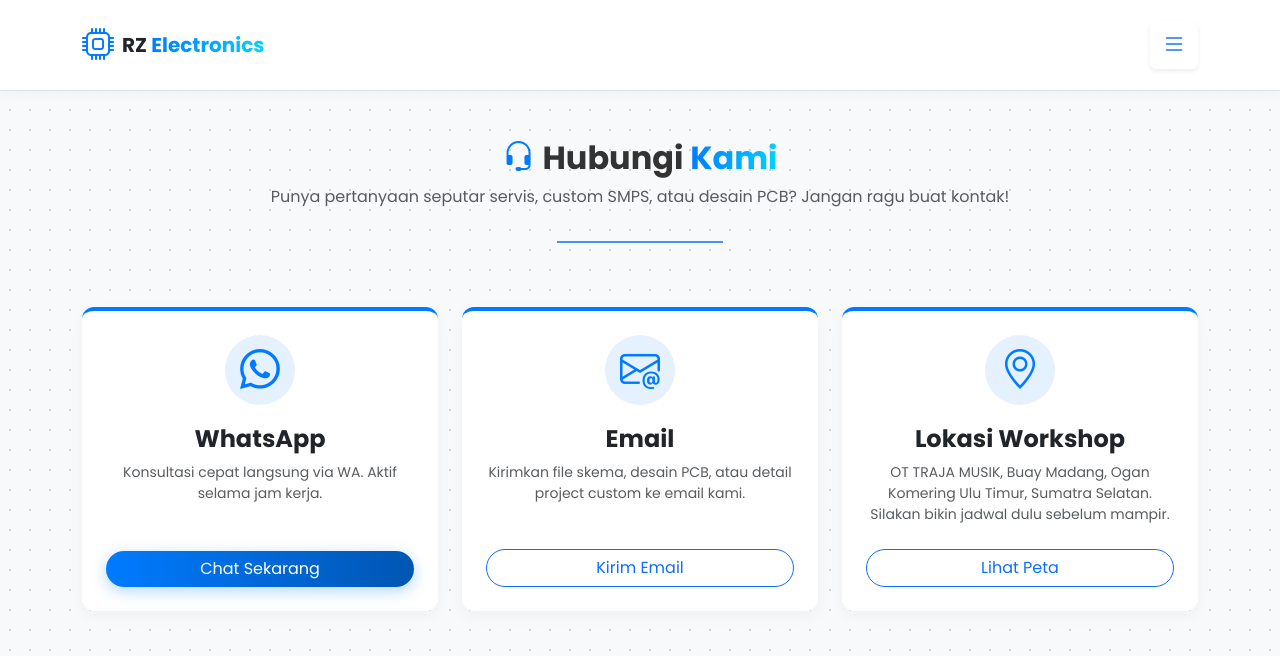
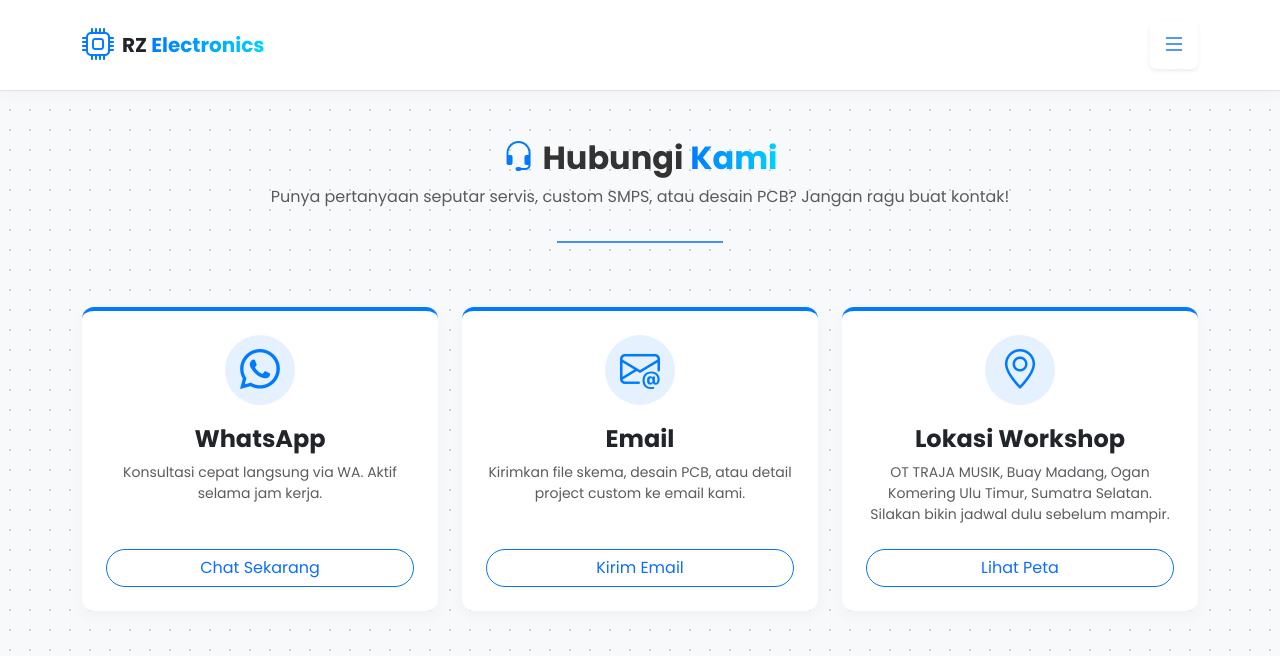
Before and after one commit to rizkiputrapraja18-eng/umkmservice, a plain HTML site: page kontak.html in a window 1280 px wide. Shown: the top 656 px of the page. Drawn offline with nearby package versions, Linux system fonts and the light colour scheme.

Commit message:
Update kontak.html

```diff
--- a/kontak.html
+++ b/kontak.html
@@ -131,7 +131,7 @@
                         </div>
                         <h4 class="fw-bold">WhatsApp</h4>
                         <p class="text-muted small mb-4">Konsultasi cepat langsung via WA. Aktif selama jam kerja.</p>
-                        <a href="https://wa.me/6281234567890?text=Halo%20Mas%20Rizki,%20saya%20mau%20konsultasi%20soal%20servis/project%20elektronik..." target="_blank" class="btn btn-blue rounded-pill w-100 mt-auto">Chat Sekarang</a>
+                        <a href="https://wa.me/6281234567890?text=Halo%20Mas%20Rizki,%20saya%20mau%20konsultasi%20soal%20servis/project%20elektronik..." target="_blank" class="btn btn-outline-primary rounded-pill w-100 mt-auto">Chat Sekarang</a>
                     </div>
                 </div>
 
```
